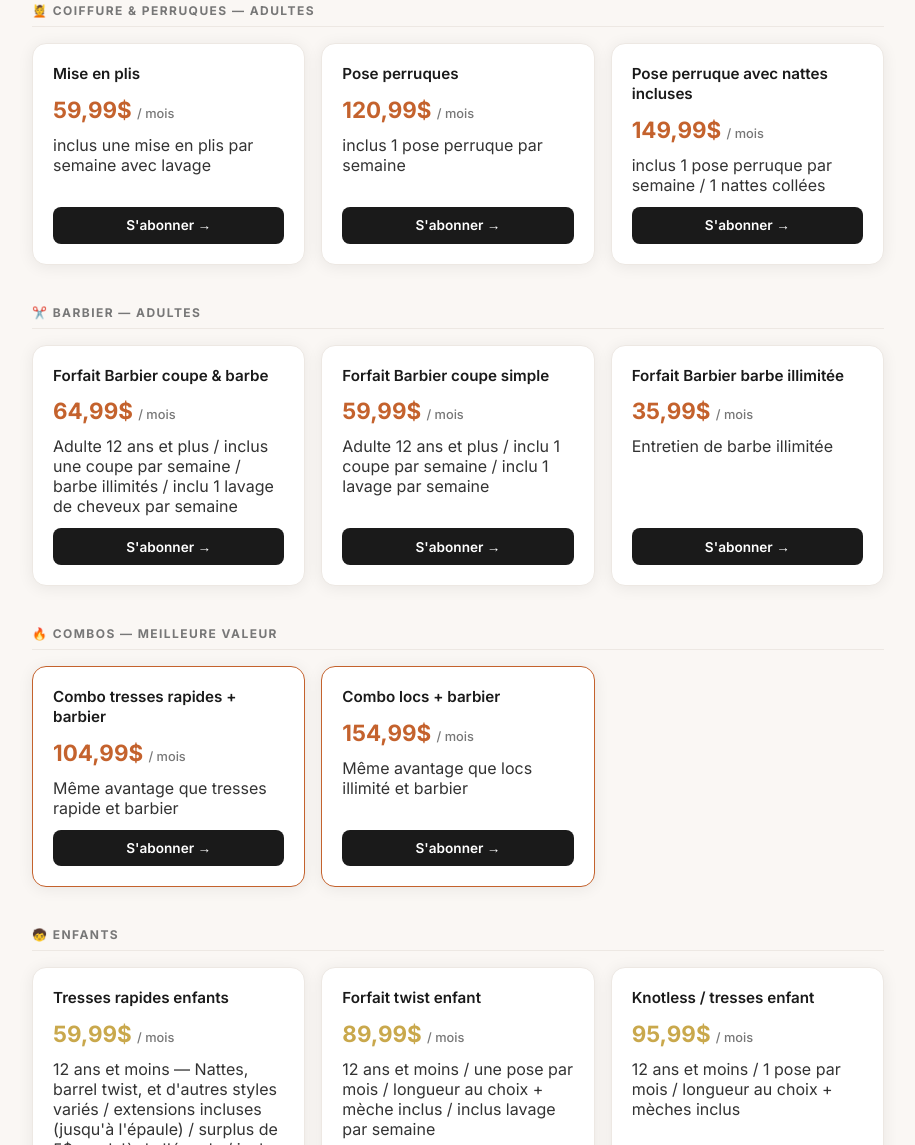
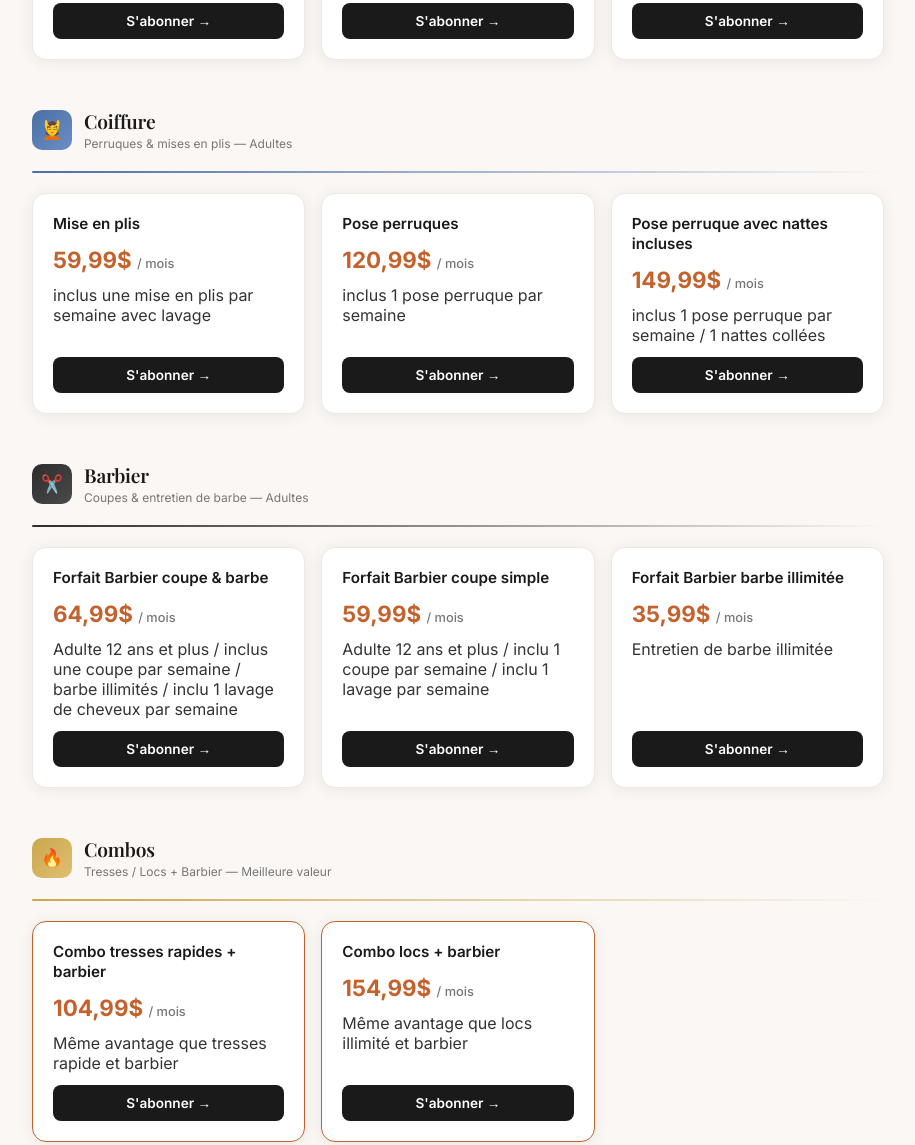
Before and after one commit to othikadio/daleba, a website: page public/forfaits.html in a window 1280 px wide. Shown: the part 1313-2458 px from the top of the page, without its empty margins (182-1097 px from the left). Drawn offline with nearby package versions, Linux system fonts and the light colour scheme.

Commit message:
V43.8: page forfaits restructurée en 6 catégories visuelles (icônes + règle couleur + sous-titre)

```diff
--- a/public/forfaits.html
+++ b/public/forfaits.html
@@ -92,19 +92,52 @@
     /* ── SECTIONS ── */
     .section {
       max-width: 900px;
-      margin: 0 auto 2.5rem;
+      margin: 0 auto 3rem;
       padding: 0 1.5rem;
     }
+    .section-header {
+      display: flex;
+      align-items: center;
+      gap: 0.75rem;
+      margin-bottom: 1.25rem;
+    }
+    .section-icon {
+      width: 40px;
+      height: 40px;
+      border-radius: 10px;
+      background: linear-gradient(135deg, var(--terracotta), var(--terracotta-light));
+      display: flex;
+      align-items: center;
+      justify-content: center;
+      font-size: 1.1rem;
+      flex-shrink: 0;
+    }
+    .section-icon.gold { background: linear-gradient(135deg, var(--gold), #e0be72); }
+    .section-icon.dark { background: linear-gradient(135deg, #2d2d2d, #4a4a4a); }
+    .section-icon.blue { background: linear-gradient(135deg, #4a6fa5, #6a8fc5); }
+    .section-icon.green { background: linear-gradient(135deg, #5a8a5a, #7ab07a); }
+    .section-meta { flex: 1; }
     .section-title {
+      font-family: 'Playfair Display', serif;
+      font-size: 1.2rem;
+      font-weight: 600;
+      color: var(--dark);
+      margin-bottom: 0.1rem;
+      letter-spacing: -0.01em;
+    }
+    .section-sub {
       font-size: 0.75rem;
-      font-weight: 700;
-      letter-spacing: 0.12em;
-      text-transform: uppercase;
       color: var(--muted);
-      margin-bottom: 1rem;
-      padding-bottom: 0.5rem;
-      border-bottom: 1px solid var(--border);
     }
+    .section-rule {
+      height: 2px;
+      background: linear-gradient(to right, var(--terracotta), transparent);
+      border: none;
+      margin-bottom: 1.25rem;
+      border-radius: 2px;
+    }
+    .section-rule.gold { background: linear-gradient(to right, var(--gold), transparent); }
+    .section-rule.dark { background: linear-gradient(to right, #2d2d2d, transparent); }
 
     /* ── FORFAIT GRID ── */
     .forfait-grid {
@@ -201,7 +234,14 @@
 
 <!-- Locks & Locs -->
 <div class="section">
-  <div class="section-title">🔒 Locks & Locs — Adultes</div>
+  <div class="section-header">
+    <div class="section-icon">🔒</div>
+    <div class="section-meta">
+      <div class="section-title">Locks &amp; Locs</div>
+      <div class="section-sub">Adultes</div>
+    </div>
+  </div>
+  <hr class="section-rule">
   <div class="forfait-grid">
     <div class="forfait-card">
       <div class="forfait-name">Abonnement locs illimité</div>
@@ -220,7 +260,14 @@
 
 <!-- Tresses & Knotless -->
 <div class="section">
-  <div class="section-title">🌿 Tresses & Knotless — Adultes</div>
+  <div class="section-header">
+    <div class="section-icon green">🌿</div>
+    <div class="section-meta">
+      <div class="section-title">Tresses</div>
+      <div class="section-sub">Knotless, tresses rapides, twists — Adultes</div>
+    </div>
+  </div>
+  <hr class="section-rule" style="background:linear-gradient(to right,#5a8a5a,transparent)">
   <div class="forfait-grid">
     <div class="forfait-card">
       <div class="forfait-name">Forfait Knotless & Tresses Signature</div>
@@ -245,7 +292,14 @@
 
 <!-- Coiffure -->
 <div class="section">
-  <div class="section-title">💆 Coiffure & Perruques — Adultes</div>
+  <div class="section-header">
+    <div class="section-icon blue">💆</div>
+    <div class="section-meta">
+      <div class="section-title">Coiffure</div>
+      <div class="section-sub">Perruques &amp; mises en plis — Adultes</div>
+    </div>
+  </div>
+  <hr class="section-rule" style="background:linear-gradient(to right,#4a6fa5,transparent)">
   <div class="forfait-grid">
     <div class="forfait-card">
       <div class="forfait-name">Mise en plis</div>
@@ -270,7 +324,14 @@
 
 <!-- Barbier -->
 <div class="section">
-  <div class="section-title">✂️ Barbier — Adultes</div>
+  <div class="section-header">
+    <div class="section-icon dark">✂️</div>
+    <div class="section-meta">
+      <div class="section-title">Barbier</div>
+      <div class="section-sub">Coupes &amp; entretien de barbe — Adultes</div>
+    </div>
+  </div>
+  <hr class="section-rule dark">
   <div class="forfait-grid">
     <div class="forfait-card">
       <div class="forfait-name">Forfait Barbier coupe & barbe</div>
@@ -295,7 +356,14 @@
 
 <!-- Combos -->
 <div class="section">
-  <div class="section-title">🔥 Combos — Meilleure valeur</div>
+  <div class="section-header">
+    <div class="section-icon gold">🔥</div>
+    <div class="section-meta">
+      <div class="section-title">Combos</div>
+      <div class="section-sub">Tresses / Locs + Barbier — Meilleure valeur</div>
+    </div>
+  </div>
+  <hr class="section-rule gold">
   <div class="forfait-grid">
     <div class="forfait-card combo">
       <div class="forfait-name">Combo tresses rapides + barbier</div>
@@ -314,7 +382,14 @@
 
 <!-- Enfants -->
 <div class="section">
-  <div class="section-title">🧒 Enfants</div>
+  <div class="section-header">
+    <div class="section-icon" style="background:linear-gradient(135deg,#C9A84C,#e0be72)">🧒</div>
+    <div class="section-meta">
+      <div class="section-title">Enfants</div>
+      <div class="section-sub">12 ans et moins — tous les services</div>
+    </div>
+  </div>
+  <hr class="section-rule gold">
   <div class="forfait-grid">
     <div class="forfait-card enfant">
       <div class="forfait-name">Tresses rapides enfants</div>
```
